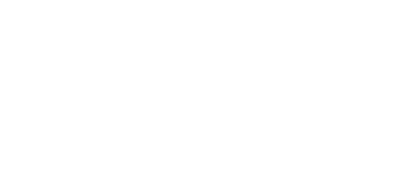
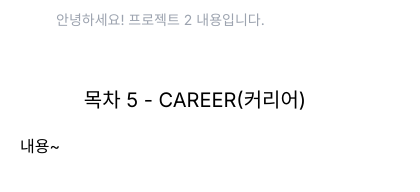
Before and after one commit to limhada/portfolio, a Next.js app: page / in a window 390 px wide. Shown: the part 5330-5522 px from the top of the page, 420 px wide, since content can reach past the window. Built offline with nearby package versions, Linux system fonts and the light colour scheme; grey boxes are pictures that could not be loaded.

Commit message:
프로젝트 반응형 수정

```diff
--- a/src/app/Projects.tsx
+++ b/src/app/Projects.tsx
@@ -97,7 +97,7 @@
     <div>
       {/* FIXME: 프로젝트 내용 넣기 마우스 클릭 시 프로젝트 상세페이지 or  */}
       {/* TODO: 화면 크기에 따라 px값 조절하기 */}
-      <div className='grid grid-cols-1 md:grid-cols-2 lg:grid-cols-3 gap-5 px-[200px]'>
+      <div className='grid grid-cols-1 md:grid-cols-2 lg:grid-cols-3 gap-5 px-[20px] md:px-[10%] lg:px-[20%]'>
         {projects.map((project) => (
           <div
             key={project.id}
--- a/src/app/page.tsx
+++ b/src/app/page.tsx
@@ -5,11 +5,8 @@
 import Projects from './Projects';
 
 export default function Home() {
-
-
   // 로딩 컴포넌트
   // <FontAwesomeIcon icon={faSpinner} className='animate-spin h-5 w-5' />
-
 
   return (
     <div>
@@ -34,10 +31,9 @@
         >
           목차 2 - ARCHIVING
         </h3>
-          {/* FIXME: 호버 시 색상 살짝 변경해주기 */}
-      <Archiving></Archiving>
+        {/* FIXME: 호버 시 색상 살짝 변경해주기 */}
+        <Archiving></Archiving>
       </div>
-
 
       <div className='flex flex-col items-center px-5 py-5 bg-white'>
         <h3
@@ -56,11 +52,19 @@
         >
           목차 4 - PROJECTS
         </h3>
+        <Projects></Projects>
+      </div>
 
-            <Projects></Projects>
-
-
-
+      <div className='flex flex-col  px-5 py-5 bg-white'>
+        <h3
+          id='목차4'
+          className='mb-5 text-xl text-center md:text-2xl lg:text-3xl'
+        >
+          목차 5 - CAREER(커리어)
+        </h3>
+        <div>
+          내용~
+        </div>
       </div>
     </div>
   );
```
